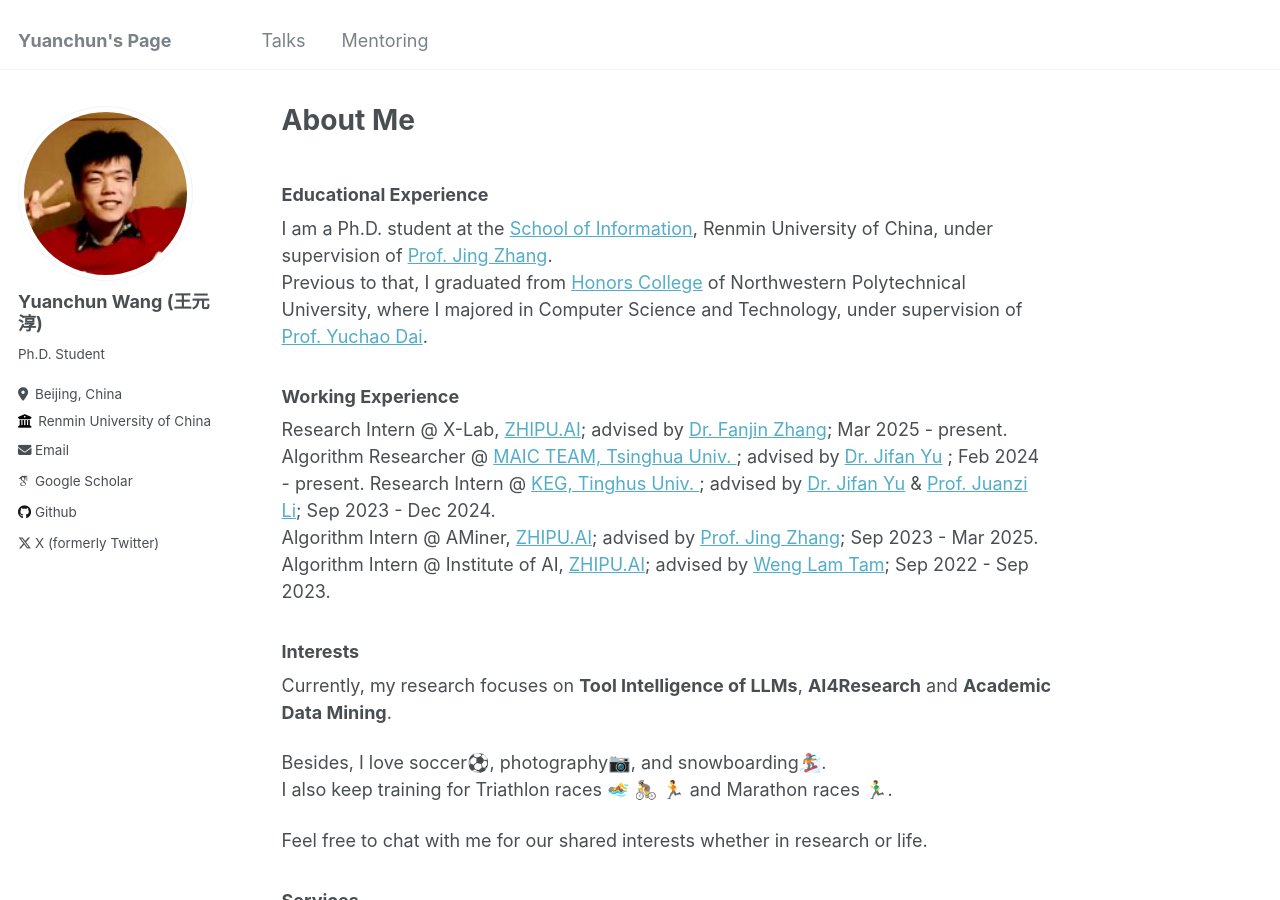
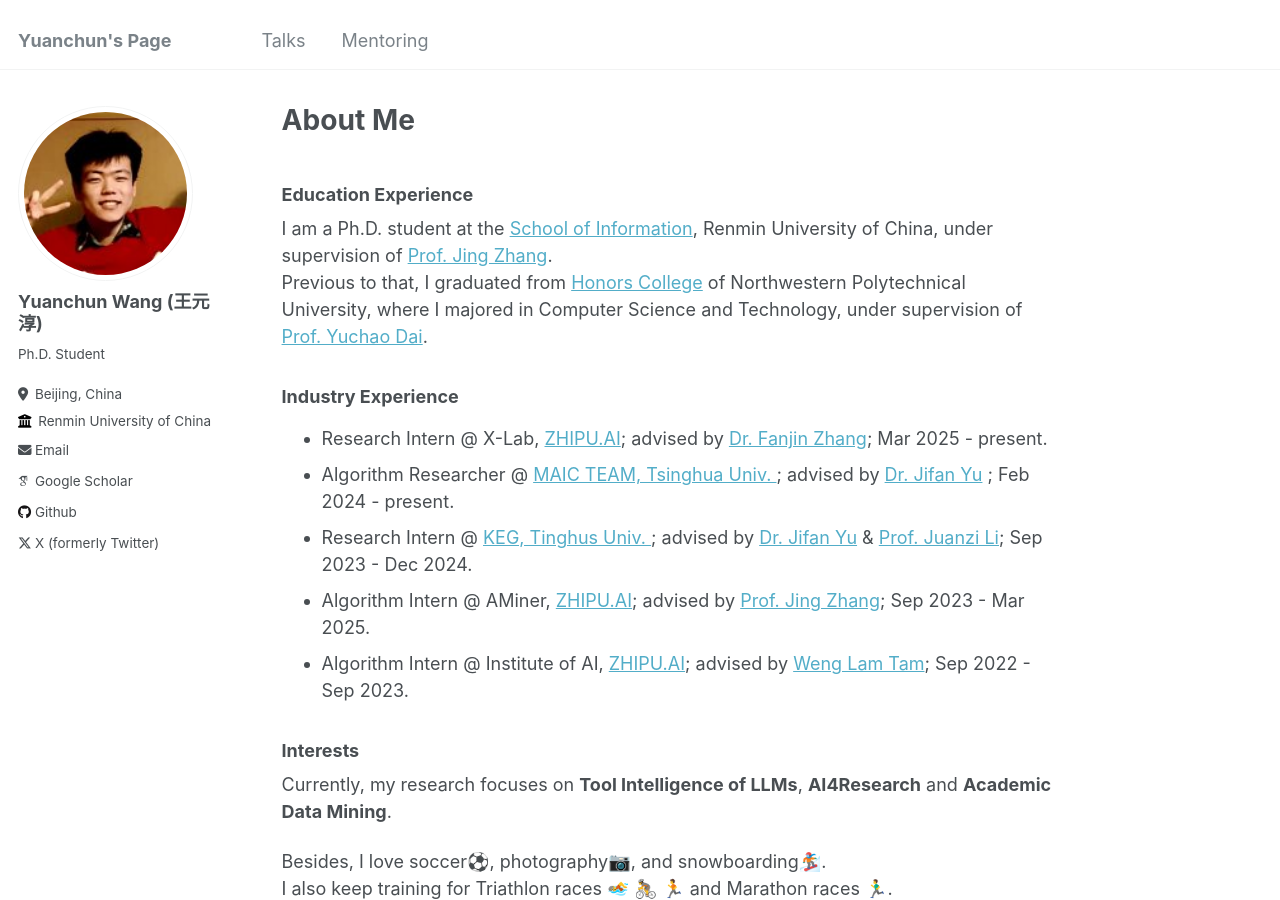
Before and after one commit to WangYC-99/WangYC-99.github.io, a Jekyll site: the page built from _pages/about.md, in a window 1280 px wide and 900 px high. Built offline with Jekyll 4.4.1, drawn with Linux system fonts in a browser that asks for light colours; some web fonts are replaced.

Commit message:
adjust format

```diff
--- a/_pages/about.md
+++ b/_pages/about.md
@@ -6,16 +6,16 @@ redirect_from:
   - /about/
   - /about.html
 ---
-### Educational Experience
+### Education Experience
 I am a Ph.D. student at the [School of Information](http://info.ruc.edu.cn/), Renmin University of China, under supervision of [Prof. Jing Zhang](https://xiaojingzi.github.io/).
 Previous to that, I graduated from [Honors College](https://honors.nwpu.edu.cn/) of Northwestern Polytechnical University, where I majored in Computer Science and Technology, under supervision of [Prof. Yuchao Dai](https://scholar.google.com/citations?user=fddAbqsAAAAJ&hl=en).
 
-### Working Experience
-Research Intern @ X-Lab, [ZHIPU.AI](https://www.zhipuai.cn/); advised by [Dr. Fanjin Zhang](https://scholar.google.com/citations?user=V-e7-ooAAAAJ&hl=zh-CN); Mar 2025 - present.
-Algorithm Researcher @ [MAIC TEAM, Tsinghua Univ. ](https://project.maic.chat/team); advised by [Dr. Jifan Yu](https://yujifan0326.github.io/) ; Feb 2024 - present.
-Research Intern @ [KEG, Tinghus Univ. ](https://keg.cs.tsinghua.edu.cn/); advised by [Dr. Jifan Yu](https://yujifan0326.github.io/) & [Prof. Juanzi Li](https://keg.cs.tsinghua.edu.cn/persons/ljz/); Sep 2023 - Dec 2024.
-Algorithm Intern @ AMiner, [ZHIPU.AI](https://www.zhipuai.cn/); advised by [Prof. Jing Zhang](https://xiaojingzi.github.io/);  Sep 2023 - Mar 2025.
-Algorithm Intern @ Institute of AI, [ZHIPU.AI](https://www.zhipuai.cn/); advised by [Weng Lam Tam](https://openreview.net/profile?id=~Weng_Lam_Tam1); Sep 2022 - Sep 2023.
+### Industry Experience
+* Research Intern @ X-Lab, [ZHIPU.AI](https://www.zhipuai.cn/); advised by [Dr. Fanjin Zhang](https://zfjsail.github.io/); Mar 2025 - present.
+* Algorithm Researcher @ [MAIC TEAM, Tsinghua Univ. ](https://project.maic.chat/team); advised by [Dr. Jifan Yu](https://yujifan0326.github.io/) ; Feb 2024 - present.
+* Research Intern @ [KEG, Tinghus Univ. ](https://keg.cs.tsinghua.edu.cn/); advised by [Dr. Jifan Yu](https://yujifan0326.github.io/) & [Prof. Juanzi Li](https://keg.cs.tsinghua.edu.cn/persons/ljz/); Sep 2023 - Dec 2024.
+* Algorithm Intern @ AMiner, [ZHIPU.AI](https://www.zhipuai.cn/); advised by [Prof. Jing Zhang](https://xiaojingzi.github.io/);  Sep 2023 - Mar 2025.
+* Algorithm Intern @ Institute of AI, [ZHIPU.AI](https://www.zhipuai.cn/); advised by [Weng Lam Tam](https://openreview.net/profile?id=~Weng_Lam_Tam1); Sep 2022 - Sep 2023.
 
 ### Interests
 Currently, my research focuses on **Tool Intelligence of LLMs**, **AI4Research** and **Academic Data Mining**.
```
